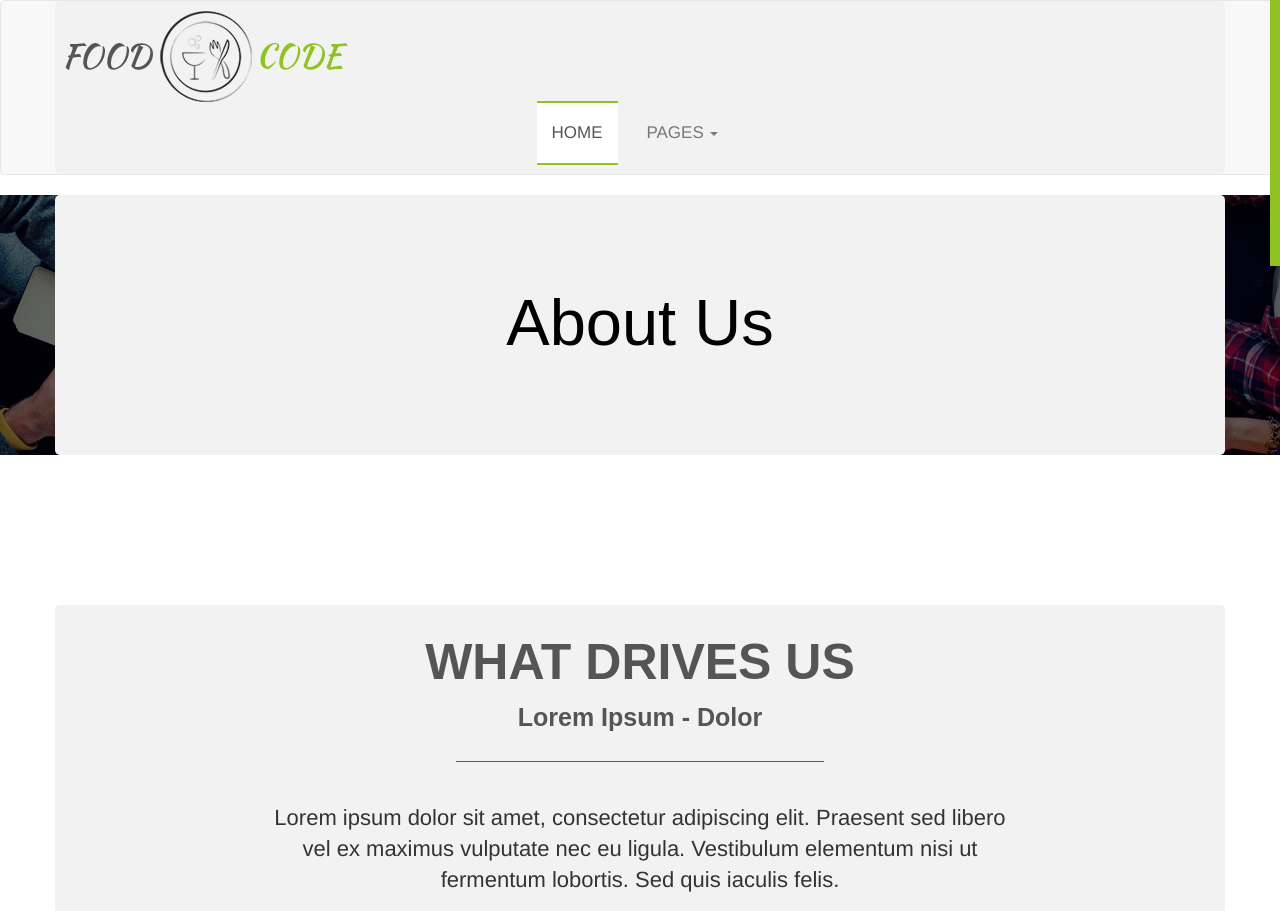
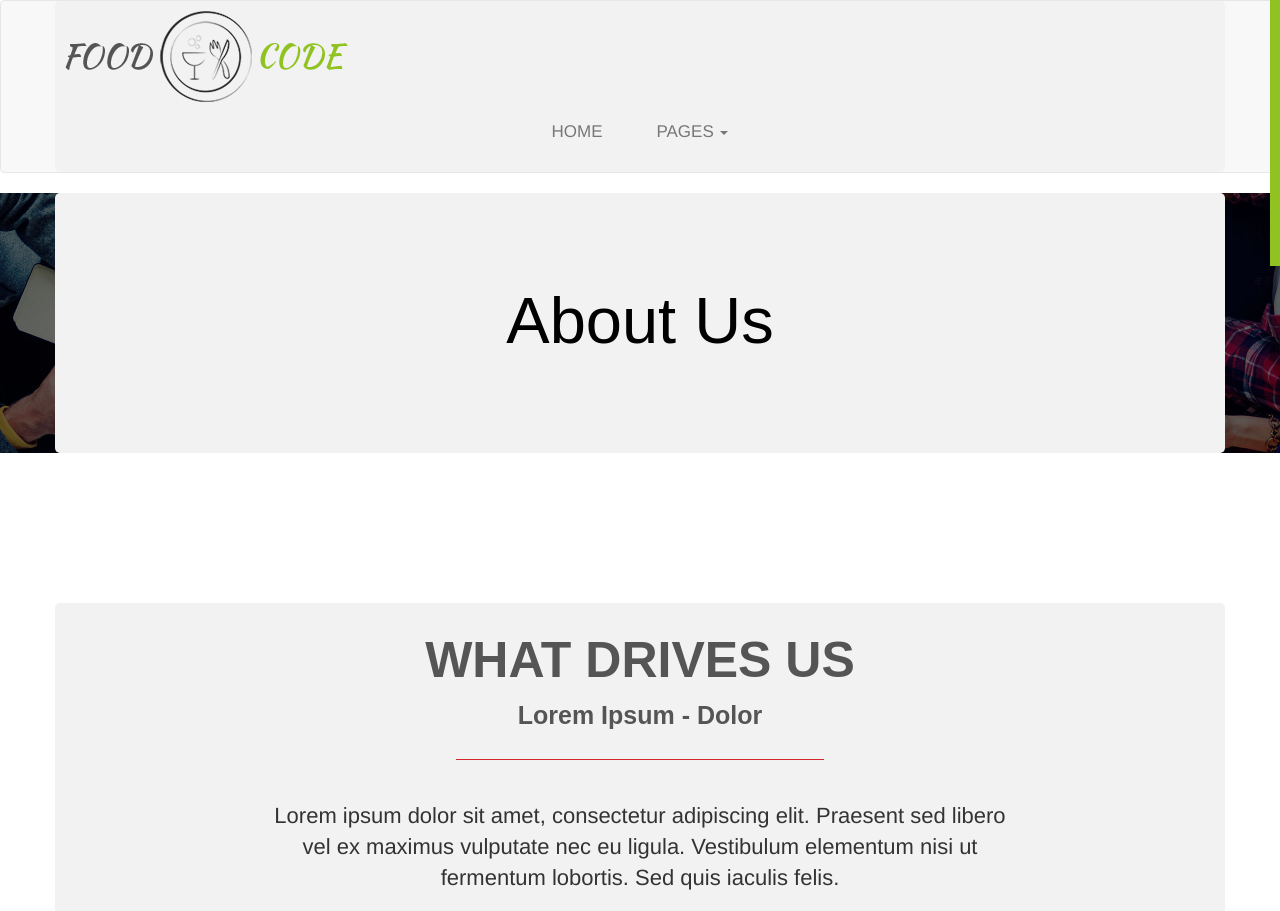
Before and after one commit to Imran0218/Is117FinalProject, a plain HTML site: page about.html in a window 1280 px wide. Shown: the top 911 px of the page. Drawn offline with Linux system fonts and the light colour scheme.

Commit message:
modified about page

```diff
--- a/about.html
+++ b/about.html
@@ -1,20 +1,11 @@
-<!-- <link href="https://fonts.googleapis.com/css?family=Raleway" rel="stylesheet">
-<link rel="stylesheet" href="https://maxcdn.bootstrapcdn.com/font-awesome/4.6.3/css/font-awesome.min.css">
-<link rel="stylesheet" href="about-us.css">
-<link href="https://maxcdn.bootstrapcdn.com/bootstrap/3.3.6/css/bootstrap.min.css" rel="stylesheet">
-<script src="https://code.jquery.com/jquery-2.2.0.min.js" type="text/javascript"></script>
-<script src="https://maxcdn.bootstrapcdn.com/bootstrap/3.3.6/js/bootstrap.min.js"></script> -->
-
 <!DOCTYPE html>
 <html>
 <head>
-
-
 <link href='http://fonts.googleapis.com/css?family=Open+Sans:400,300,600,700' rel='stylesheet' type='text/css'>
   <link href='http://fonts.googleapis.com/css?family=Yanone+Kaffeesatz:400,700' rel='stylesheet' type='text/css'>
 
   <!-- Css -->
-  <!-- <link rel="stylesheet" href="css/nivo-slider.css" type="text/css" /> -->
+  <link rel="stylesheet" href="css/nivo-slider.css" type="text/css" />
   <link rel="stylesheet" href="css/owl.carousel.css">
   <link rel="stylesheet" href="css/owl.theme.css">
   <link rel="stylesheet" href="css/bootstrap.min.css">
@@ -34,7 +25,8 @@
   <title>Contact Us</title>
 </head>
 <body>
-<!-- MENU Start
+
+  <!-- MENU Start
     ================================================== -->
 
   <nav class="navbar navbar-default">
@@ -53,7 +45,7 @@
 
         <div class="collapse navbar-collapse" id="bs-example-navbar-collapse-1">
             <ul class="nav navbar-nav nav-main">
-              <li class="active"><a href="#">HOME</a></li>
+              <li><a href="#">HOME</a></li>
 
               <li class="dropdown">
                 <a href="#">
```
